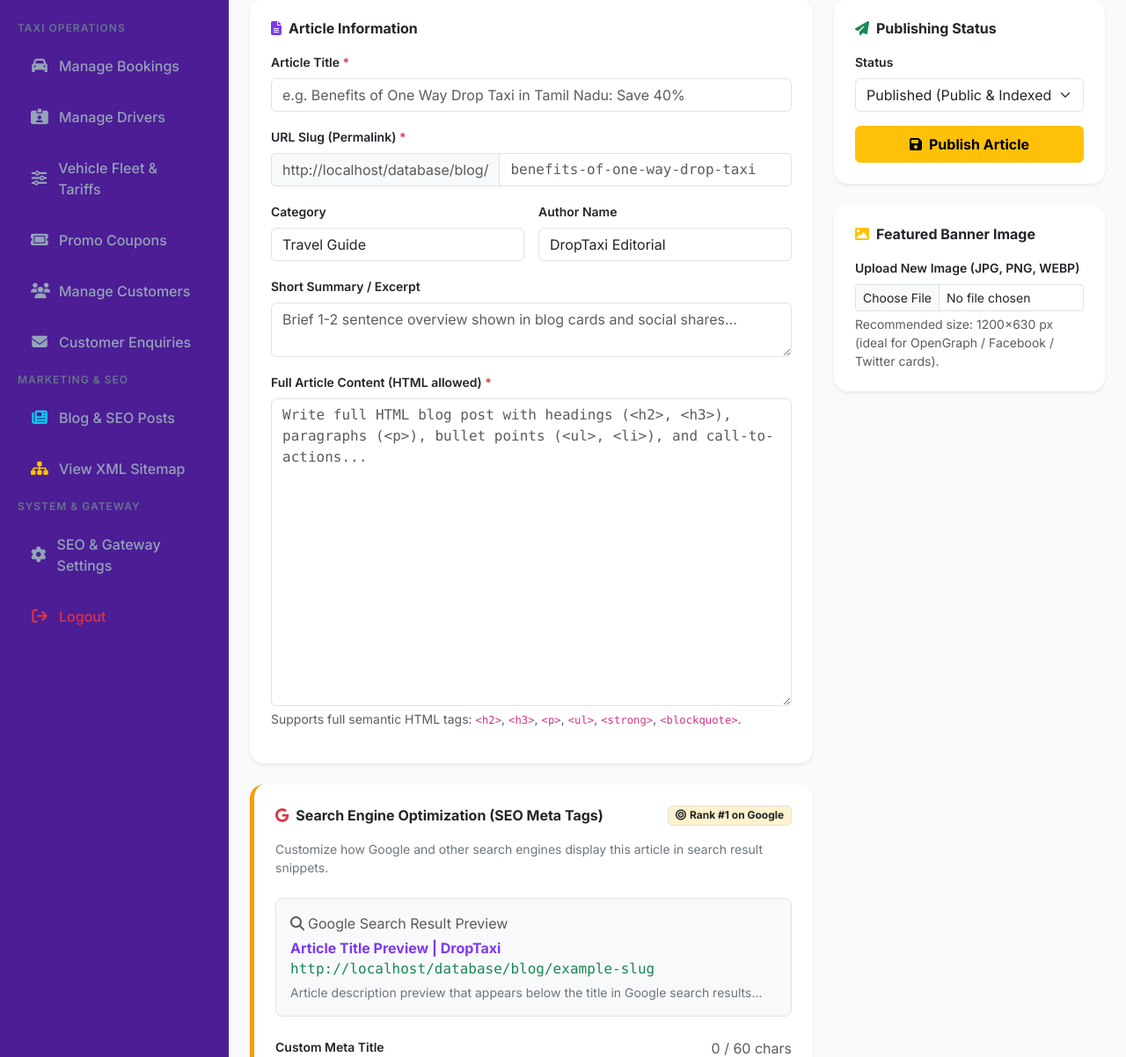
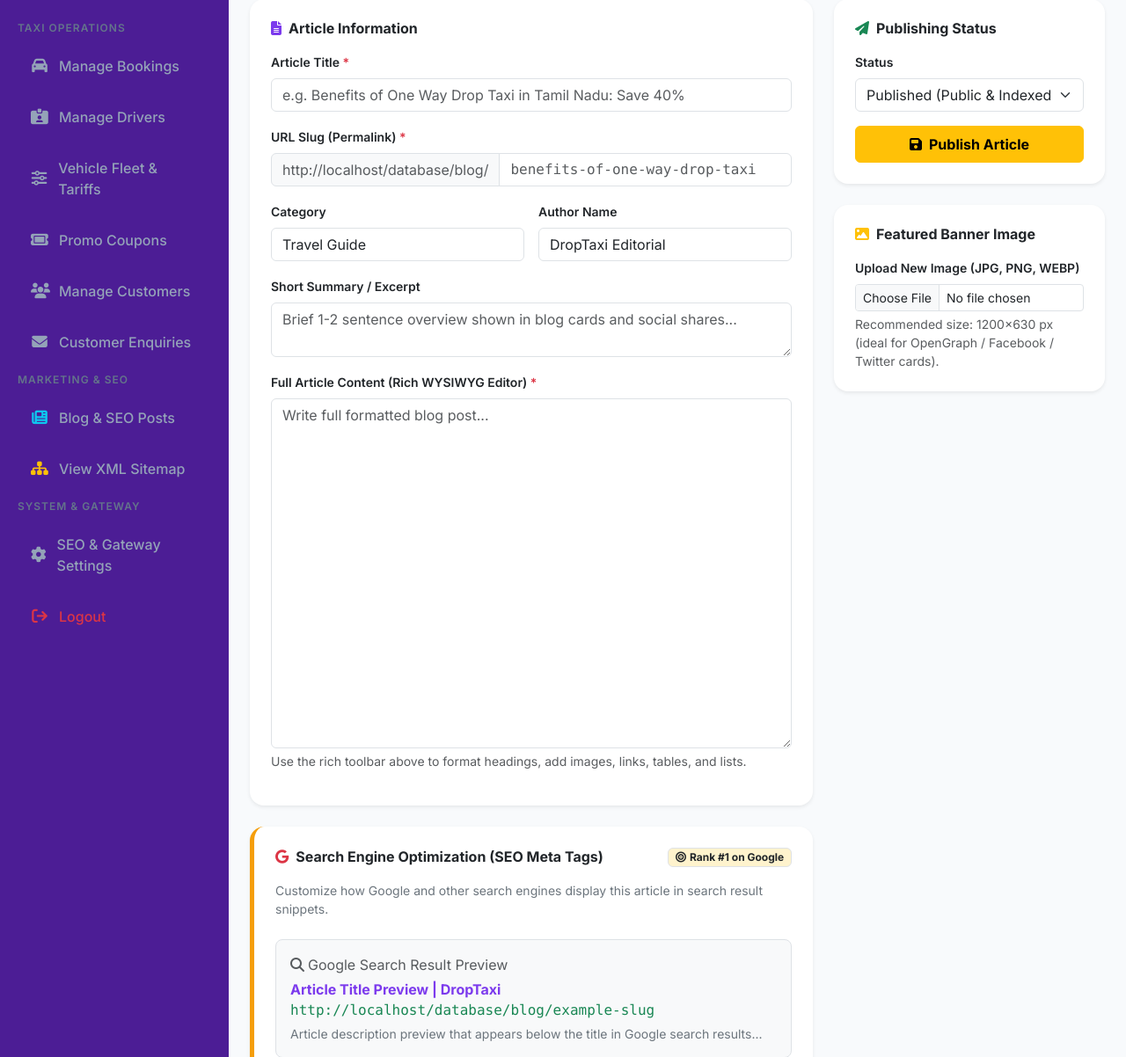
Before and after one commit to codesparkcare/Droptaxi, a CodeIgniter app: page /database/index.php/admin/add_blog in a window 1280 px wide. Shown: the part 178-1380 px from the top of the page at 88% size. Run offline with CodeIgniter, Linux system fonts and the light colour scheme; a user stored in the database is signed in; some libraries are stand-ins or nearby versions.

Commit message:
Integrate CKEditor Rich Text WYSIWYG editor with image upload for blog post creation

```diff
--- a/application/controllers/Admin.php
+++ b/application/controllers/Admin.php
@@ -542,4 +542,44 @@ class Admin extends CI_Controller {
 		}
 		redirect('admin/blogs');
 	}
+
+	public function upload_editor_image() {
+		$this->check_auth();
+
+		if (!empty($_FILES['upload']['name'])) {
+			$config['upload_path']   = FCPATH . 'uploads/blogs/';
+			$config['allowed_types'] = 'jpg|jpeg|png|webp|svg|gif';
+			$config['max_size']      = 5120;
+			$config['encrypt_name']  = TRUE;
+
+			if (!is_dir($config['upload_path'])) {
+				@mkdir($config['upload_path'], 0777, TRUE);
+			}
+
+			$this->load->library('upload', $config);
+			if ($this->upload->do_upload('upload')) {
+				$upload_data = $this->upload->data();
+				$file_url = base_url('uploads/blogs/' . $upload_data['file_name']);
+				$func_num = $this->input->get('CKEditorFuncNum');
+
+				if ($func_num) {
+					echo "<script type='text/javascript'>window.parent.CKEDITOR.tools.callFunction($func_num, '$file_url', 'Image uploaded successfully');</script>";
+				} else {
+					header('Content-Type: application/json');
+					echo json_encode(array(
+						'uploaded' => 1,
+						'fileName' => $upload_data['file_name'],
+						'url'      => $file_url
+					));
+				}
+				return;
+			}
+		}
+
+		header('Content-Type: application/json');
+		echo json_encode(array(
+			'uploaded' => 0,
+			'error'    => array('message' => 'Image upload failed. Please try again.')
+		));
+	}
 }
--- a/application/views/admin/blogs/form.php
+++ b/application/views/admin/blogs/form.php
@@ -51,9 +51,9 @@
                     </div>
 
                     <div class="mb-3">
-                        <label class="form-label fw-semibold small">Full Article Content (HTML allowed) <span class="text-danger">*</span></label>
-                        <textarea class="form-control font-monospace" name="content" rows="14" placeholder="Write full HTML blog post with headings (<h2>, <h3>), paragraphs (<p>), bullet points (<ul>, <li>), and call-to-actions..." required><?= html_escape($blog['content'] ?? '') ?></textarea>
-                        <div class="form-text small text-muted">Supports full semantic HTML tags: <code>&lt;h2&gt;</code>, <code>&lt;h3&gt;</code>, <code>&lt;p&gt;</code>, <code>&lt;ul&gt;</code>, <code>&lt;strong&gt;</code>, <code>&lt;blockquote&gt;</code>.</div>
+                        <label class="form-label fw-semibold small">Full Article Content (Rich WYSIWYG Editor) <span class="text-danger">*</span></label>
+                        <textarea class="form-control" name="content" id="blog_content" rows="16" placeholder="Write full formatted blog post..."><?= html_escape($blog['content'] ?? '') ?></textarea>
+                        <div class="form-text small text-muted">Use the rich toolbar above to format headings, add images, links, tables, and lists.</div>
                     </div>
                 </div>
 
@@ -148,7 +148,34 @@
     </form>
 </div>
 
+<!-- Load CKEditor 4 Full WYSIWYG CDN -->
+<script src="https://cdn.ckeditor.com/4.22.1/full/ckeditor.js"></script>
+
 <script>
+// Initialize CKEditor 4 with full professional toolbar
+if (typeof CKEDITOR !== 'undefined') {
+    CKEDITOR.replace('blog_content', {
+        height: 460,
+        toolbar: [
+            { name: 'document', items: [ 'Source', '-', 'Preview', 'Print' ] },
+            { name: 'clipboard', items: [ 'Cut', 'Copy', 'Paste', 'PasteText', 'PasteFromWord', '-', 'Undo', 'Redo' ] },
+            { name: 'editing', items: [ 'Find', 'Replace', '-', 'SelectAll' ] },
+            '/',
+            { name: 'basicstyles', items: [ 'Bold', 'Italic', 'Underline', 'Strike', 'Subscript', 'Superscript', '-', 'CopyFormatting', 'RemoveFormat' ] },
+            { name: 'paragraph', items: [ 'NumberedList', 'BulletedList', '-', 'Outdent', 'Indent', '-', 'Blockquote', '-', 'JustifyLeft', 'JustifyCenter', 'JustifyRight', 'JustifyBlock' ] },
+            { name: 'links', items: [ 'Link', 'Unlink', 'Anchor' ] },
+            { name: 'insert', items: [ 'Image', 'Table', 'HorizontalRule', 'SpecialChar' ] },
+            '/',
+            { name: 'styles', items: [ 'Styles', 'Format', 'Font', 'FontSize' ] },
+            { name: 'colors', items: [ 'TextColor', 'BGColor' ] },
+            { name: 'tools', items: [ 'Maximize', 'ShowBlocks' ] }
+        ],
+        filebrowserUploadUrl: '<?= base_url("admin/upload_editor_image") ?>',
+        filebrowserUploadMethod: 'form',
+        allowedContent: true
+    });
+}
+
 function autoGenerateSlug(title) {
     var slugInput = document.getElementById('blog_slug');
     if (!<?= $blog ? 'true' : 'false' ?> || !slugInput.value) {
```
